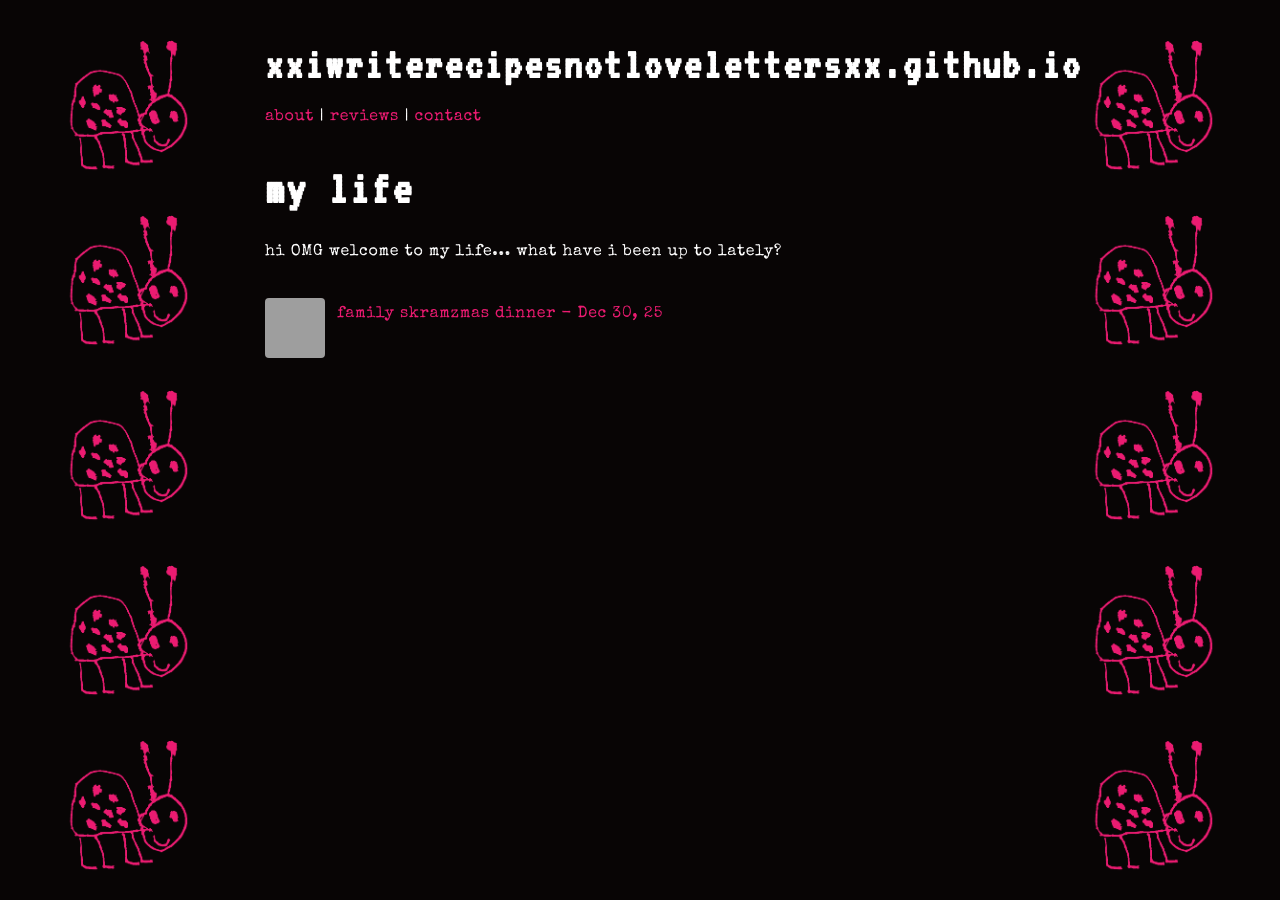
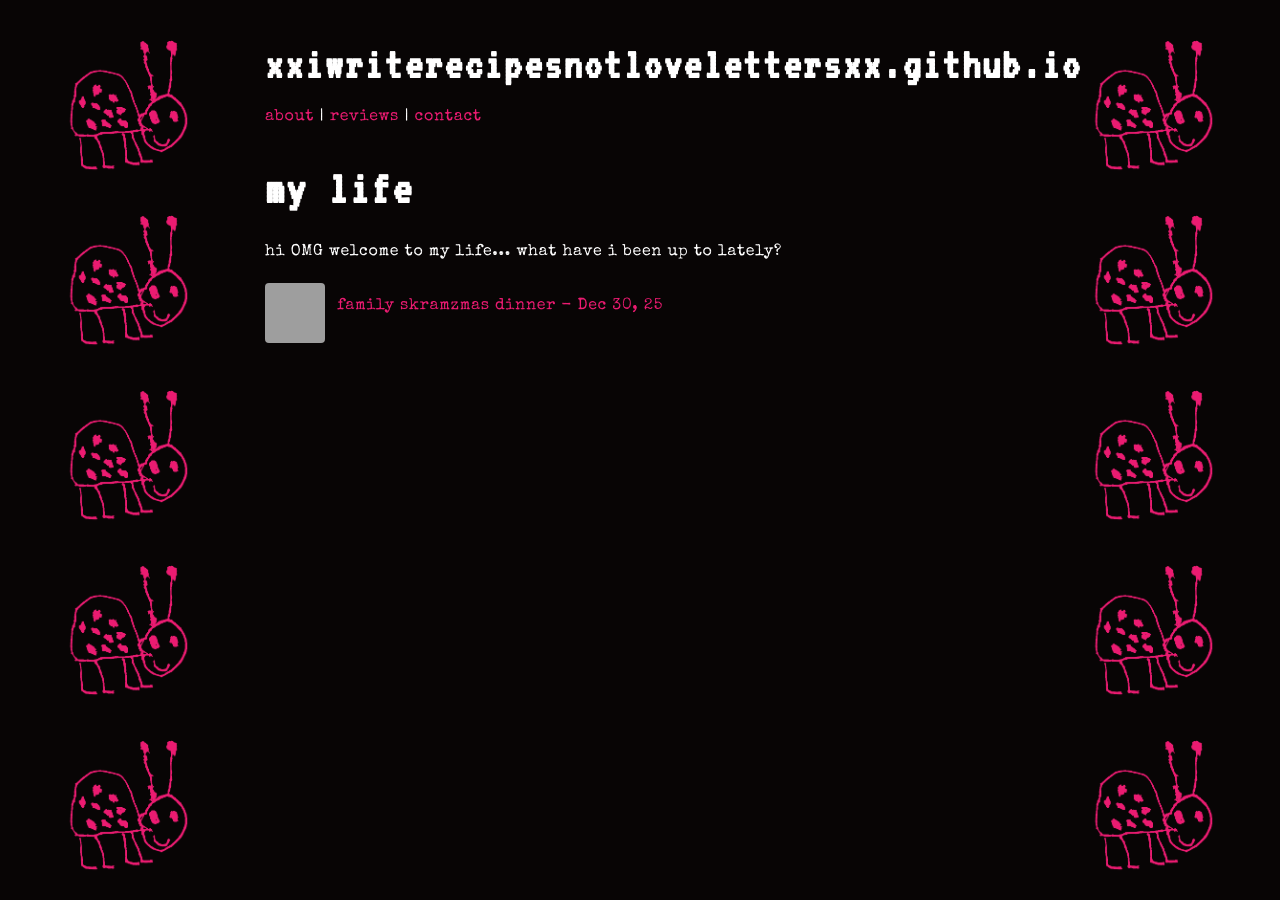
Before and after one commit to xxiwriterecipesnotlovelettersxx/xxiwriterecipesnotlovelettersxx.github.io, a Jekyll site: the page built from my-life.md, in a window 1280 px wide. Built offline with Jekyll 4.4.1, drawn with Linux system fonts in a browser that asks for light colours; grey boxes are pictures that could not be loaded.

Commit message:
Update style.css

```diff
--- a/assets/css/style.css
+++ b/assets/css/style.css
@@ -254,5 +254,5 @@ main.home hr {
   display: flex;
   align-items: center;
   line-height: 1.25;
-  padding-top: 15px;
+  padding-top: -8px;
 }
```
